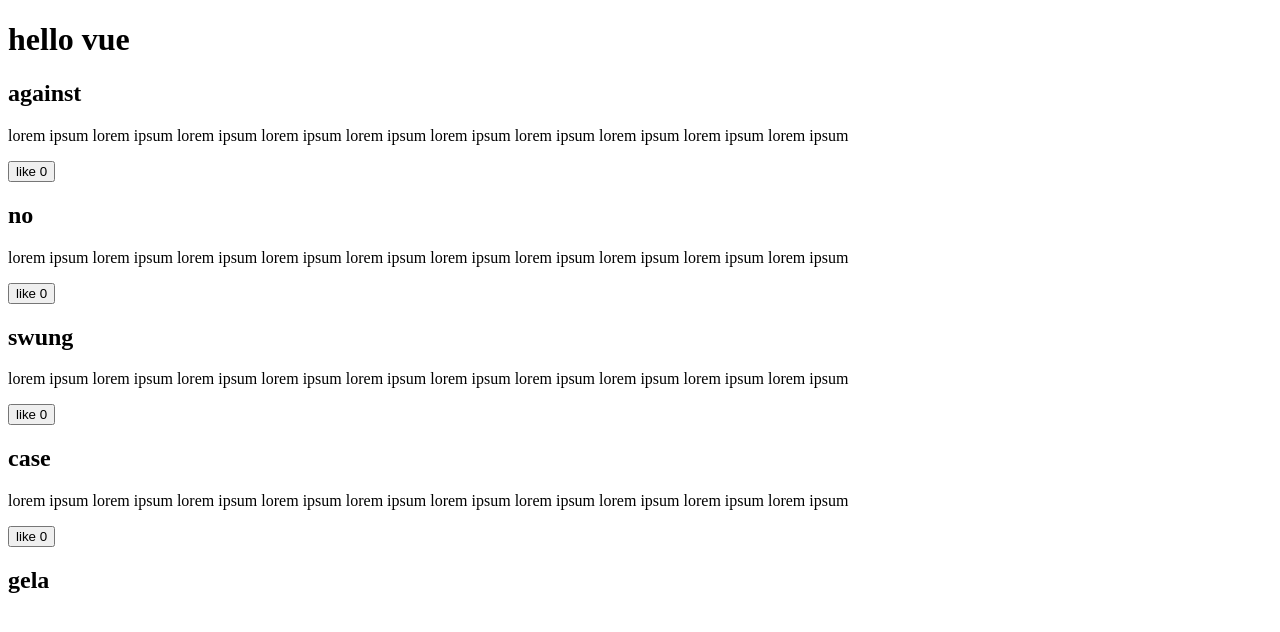
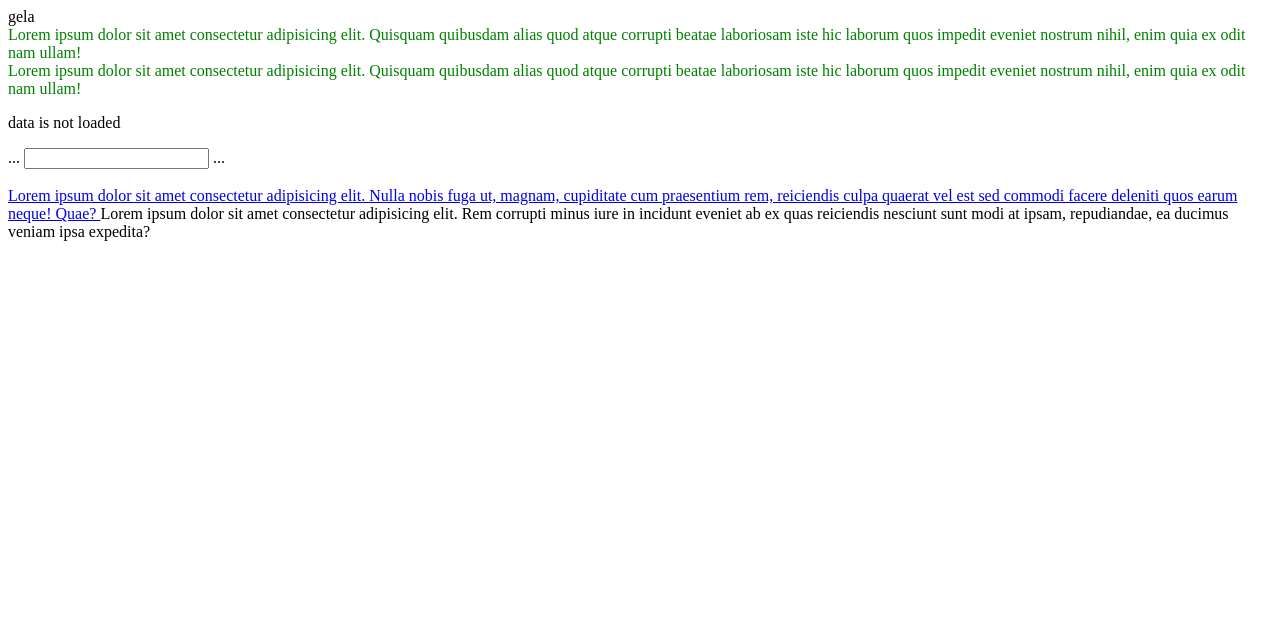
Before and after one commit to AmiranRogava/vue_template, a Vue app: page / in a window 1280 px wide. Shown: the top 632 px of the page. Built offline with nearby package versions, Linux system fonts and the light colour scheme.

Commit message:
directives and modifiers

```diff
--- a/src/App.vue
+++ b/src/App.vue
@@ -1,39 +1,75 @@
 <template>
   <div>
-    <h1>hello vue</h1>
-    <div class="posts">
-      <Post @sorting="sorting" :info="value" :key="i" v-for="(value, i) in post_sort" />
-    </div>
+    <!-- interpolation -->
+    <span >{{ msg }}</span>
+
+    <!-- html placing xss attack -->
+    <!-- <p>{{ rawHtml }}</p>
+    <p v-html="rawHtml"></p> -->
+
+    <!-- attribute binding -->
+    <div class="post" v-bind:class="custom_class">Lorem ipsum dolor sit amet consectetur adipisicing elit. Quisquam quibusdam alias quod atque corrupti beatae laboriosam iste hic laborum quos impedit eveniet nostrum nihil, enim quia ex odit nam ullam!</div>
+
+    <!-- modify attributes  -->
+    <div class="post" :class="custom_class" >Lorem ipsum dolor sit amet consectetur adipisicing elit. Quisquam quibusdam alias quod atque corrupti beatae laboriosam iste hic laborum quos impedit eveniet nostrum nihil, enim quia ex odit nam ullam!</div>
+
+    <ul v-if="data">
+      <li>text</li>
+      <li>text</li>
+      <li>text</li>
+      <li>text</li>
+    </ul>
+
+    <p v-else>data is not loaded</p>
+
+    <!-- onclick emit -->
+    <a @click="doSomething"> ... </a>
+    <input v-on:input="doSomething"> ... </input>
+
+
+    <br>
+    <br>
+    <!-- Dynamic Arguments -->
+
+    <a v-bind:[attributeName]="url"> Lorem ipsum dolor sit amet consectetur adipisicing elit. Nulla nobis fuga ut, magnam, cupiditate cum praesentium rem, reiciendis culpa quaerat vel est sed commodi facere deleniti quos earum neque! Quae? </a>
+
+
+    <a @[event]="handle">Lorem ipsum dolor sit amet consectetur adipisicing elit. Rem corrupti minus iure in incidunt eveniet ab ex quas reiciendis nesciunt sunt modi at ipsam, repudiandae, ea ducimus veniam ipsa expedita? </a>
+
   </div>
-  <h2>gela</h2>
 </template>
 
 <script>
-import data from "./data.json"
-import Post from "./components/post.vue"
 
 export default {
-  components: {
-    Post
-  },
-  data() {
+  data(){
     return {
-      posts: []
+      msg:"gela",
+      rawHtml: "<h1>hello</h1>",
+      custom_class: "active",
+      // data:1,
+      attributeName: "href",
+      url:"https://renode.space",
+      event: "mouseover" // event name
     }
   },
-  created() {
-    this.posts = data
-  },
-  computed: {
-    post_sort() {
-      return this.posts.sort((a, b) => (b.likes || 0) - (a.likes || 0))
-    }
-  },
-  methods: {
-    sorting(post) {
-      // console.log(post)
-      this.posts.sort((a, b) => b.likes - a.likes)
+  methods:{
+    doSomething(){
+
+    },
+    handle(){
+      console.log("hovered")
     }
   }
 }
 </script>
+
+<style scoped>
+.post{
+  color:red
+
+}
+.active{
+  color: green;
+}
+</style>
--- a/src/components/post.vue
+++ /dev/null
@@ -1,24 +0,0 @@
-<template>
-  <div class="post">
-    <h2>{{ info.title }}</h2>
-    <p>{{ info.desc }}</p>
-    <button @click="increase">like {{ info.likes }}</button>
-  </div>
-</template>
-
-<script>
-export default{
-
-    props:{
-        info:Object,
-        required: true
-    },
-
-    methods:{
-      increase(){
-        this.info.likes++
-        this.$emit("sorting", this.info)
-      }
-    }
-}
-</script>
```
